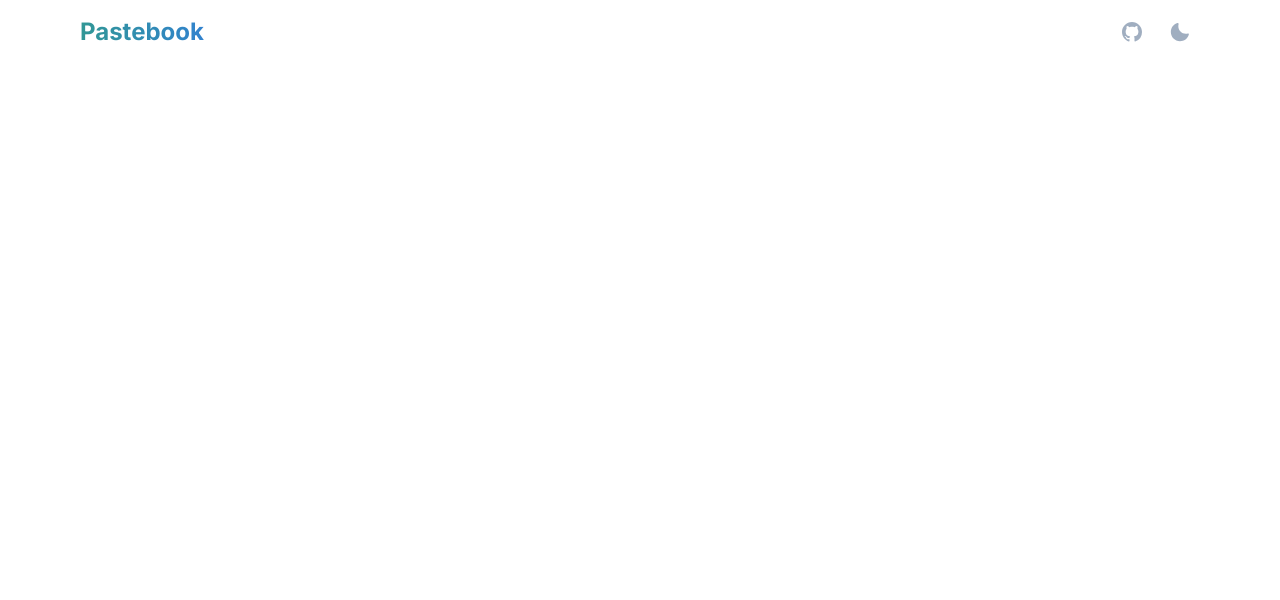
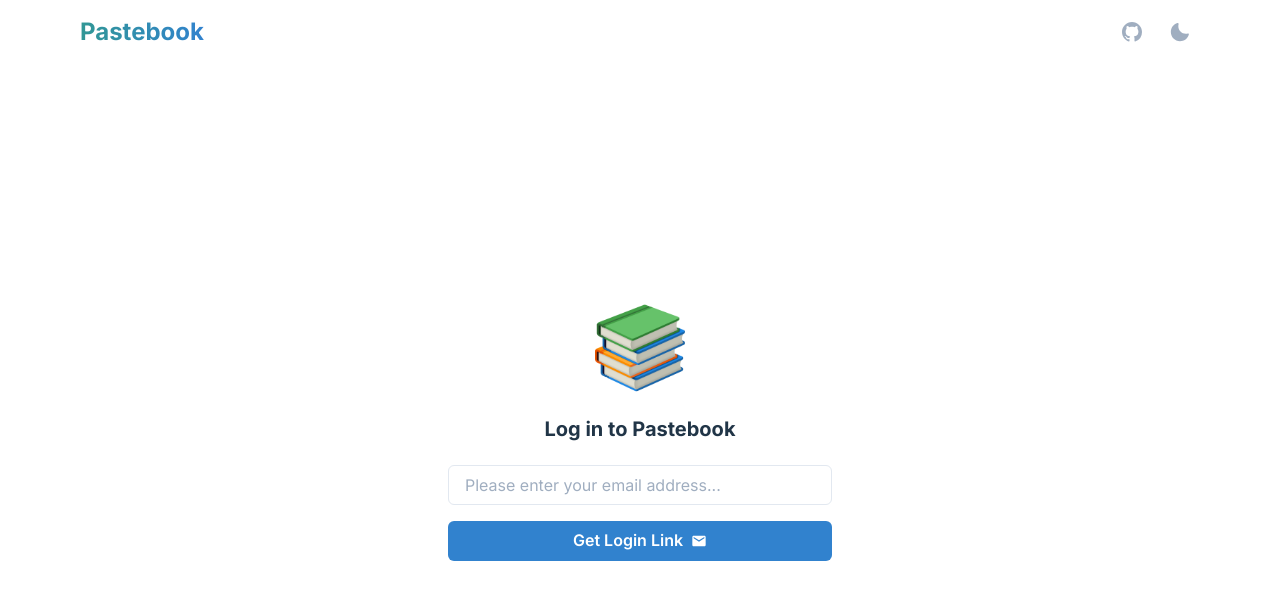
Before and after one commit to zijizhu/pastebook, a Next.js app: page /login in a window 1280 px wide. Shown: the top 600 px of the page. Built offline with nearby package versions, Linux system fonts and the light colour scheme.

Commit message:
login form ui

```diff
--- a/package.json
+++ b/package.json
@@ -12,12 +12,15 @@
     "@chakra-ui/react": "^1.8.1",
     "@emotion/react": "^11",
     "@emotion/styled": "^11",
+    "@hookform/resolvers": "^2.8.8",
     "framer-motion": "^5",
     "next": "12.0.10",
     "react": "17.0.2",
     "react-dom": "17.0.2",
+    "react-hook-form": "^7.25.3",
     "react-icons": "^4.3.1",
-    "swr": "^1.2.0"
+    "swr": "^1.2.0",
+    "zod": "^3.11.6"
   },
   "devDependencies": {
     "@types/node": "17.0.14",
--- a/src/pages/index.tsx
+++ b/src/pages/index.tsx
@@ -5,7 +5,6 @@
   useColorMode,
   chakra,
   Button,
-  useBreakpointValue,
   Box,
   SimpleGrid
 } from '@chakra-ui/react';
@@ -20,7 +19,6 @@
 const Home: NextPage = () => {
   const router = useRouter();
   const { colorMode } = useColorMode();
-  const buttonSize = useBreakpointValue({ base: 'md', lg: 'lg' });
 
   return (
     <>
@@ -71,9 +69,9 @@
         </Text>
 
         <Button
-          size={buttonSize}
+          size="lg"
           rightIcon={<IoMdArrowRoundForward />}
-          colorScheme="teal"
+          colorScheme="blue"
           mt={['6', '8', '12']}
           onClick={() => router.push('/login')}
         >
--- a/src/pages/login.tsx
+++ b/src/pages/login.tsx
@@ -1,5 +1,75 @@
-function login() {
-  return <div></div>;
+import * as z from 'zod';
+import {
+  Icon,
+  Input,
+  Center,
+  Button,
+  chakra,
+  Heading,
+  FormControl,
+  FormErrorMessage
+} from '@chakra-ui/react';
+import Image from 'next/image';
+import { MdEmail } from 'react-icons/md';
+import { useForm } from 'react-hook-form';
+import { zodResolver } from '@hookform/resolvers/zod';
+
+import Logo from '../public/logo.png';
+
+const schema = z.object({
+  email: z
+    .string()
+    .nonempty({ message: 'This field is required' })
+    .email({ message: 'Please enter a valid email' })
+});
+
+function Login() {
+  const {
+    handleSubmit,
+    register,
+    formState: { errors, isSubmitting }
+  } = useForm<{ email: string }>({ resolver: zodResolver(schema) });
+
+  return (
+    <>
+      <Center w="full" flex={1}>
+        <chakra.form
+          w="full"
+          maxW="96"
+          display="flex"
+          alignItems="center"
+          flexDirection="column"
+          onSubmit={handleSubmit((val) => console.log('email', val.email))}
+        >
+          <Image src={Logo} alt="logo" width={90} height={90} />
+          <Heading fontSize="xl" mt="6">
+            Log in to Pastebook
+          </Heading>
+          <FormControl isInvalid={!!errors.email}>
+            <Input
+              mt="6"
+              id="email"
+              placeholder="Please enter your email address..."
+              {...register('email')}
+            />
+            <FormErrorMessage>
+              {errors.email && errors.email.message}
+            </FormErrorMessage>
+          </FormControl>
+          <Button
+            mt={4}
+            isFullWidth
+            type="submit"
+            colorScheme="blue"
+            isLoading={isSubmitting}
+            rightIcon={<Icon as={MdEmail} />}
+          >
+            Get Login Link
+          </Button>
+        </chakra.form>
+      </Center>
+    </>
+  );
 }
 
-export default login;
+export default Login;
```
Also changed, not shown: 1 other file (tests, documents, lock files or other folders).
